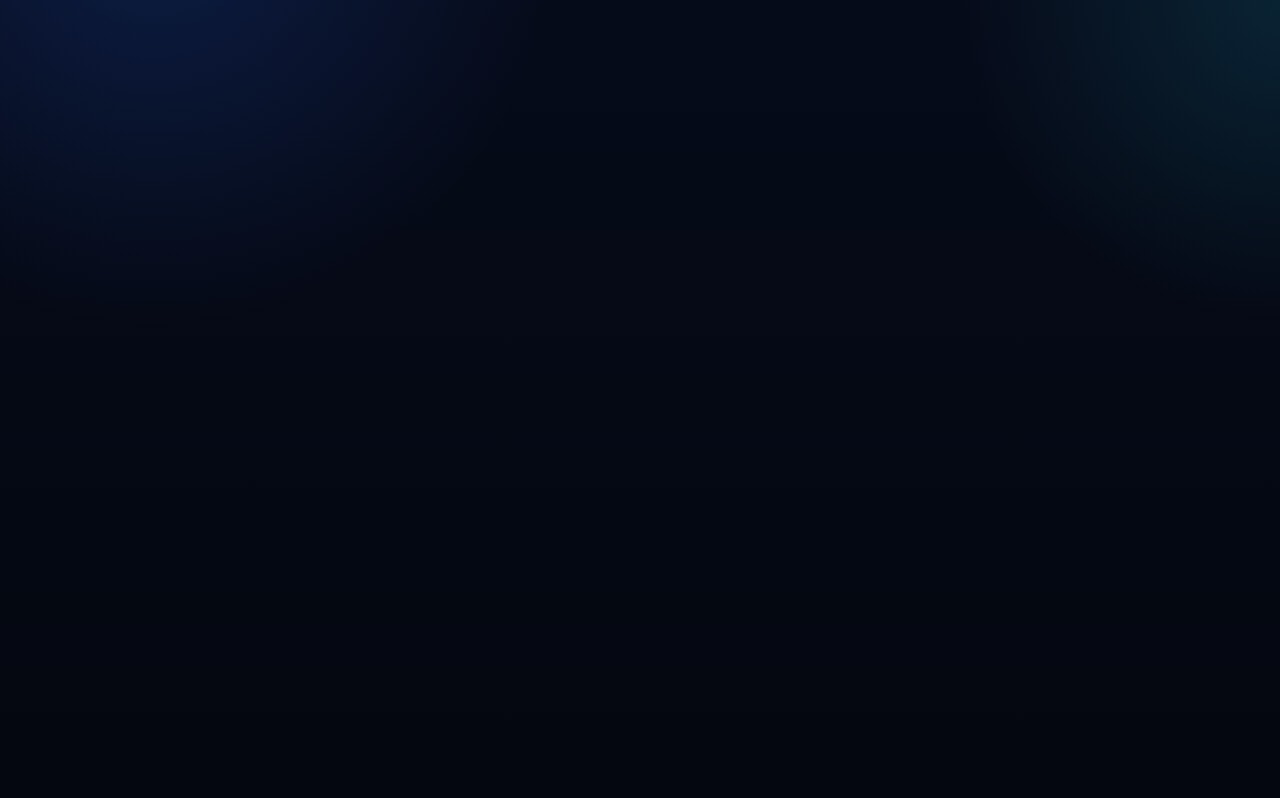
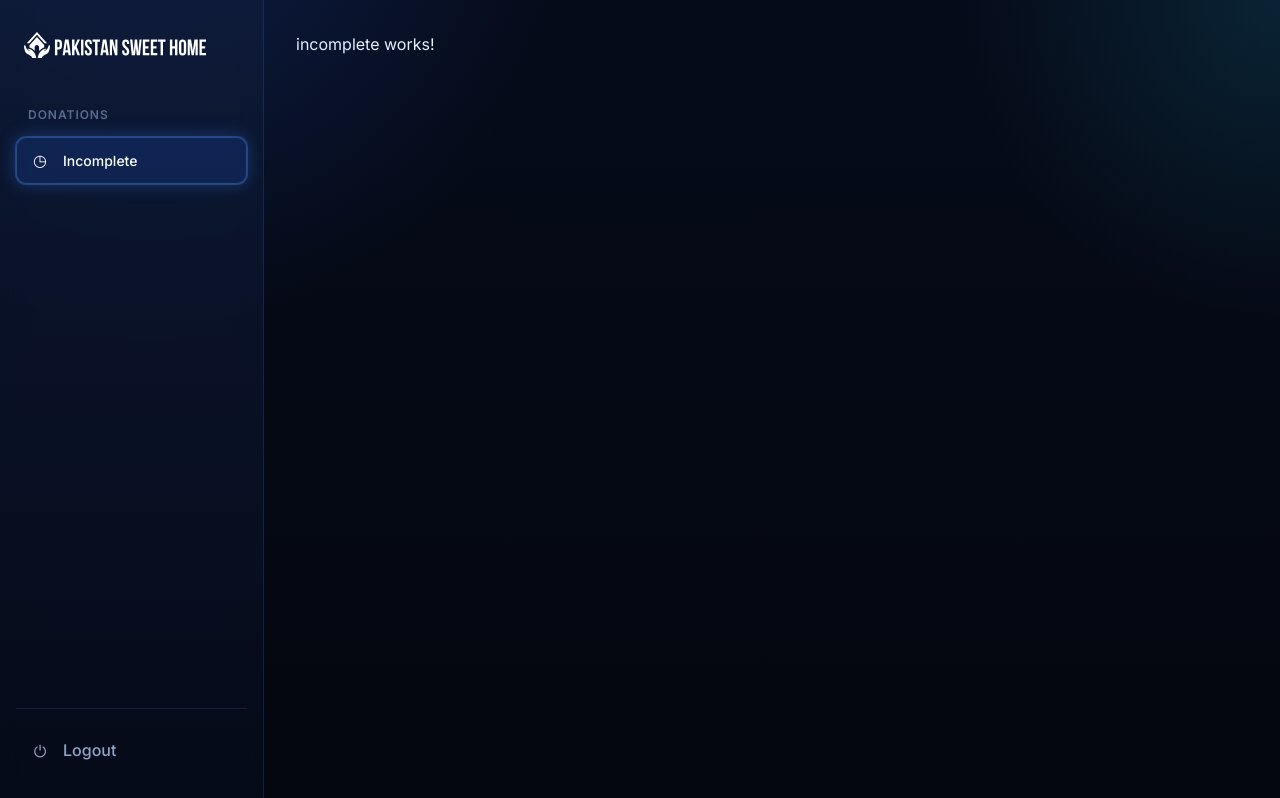
Before and after one commit to mansoorahmad13/PSH-CRM, an Angular app: page /donations/incomplete in a window 1280 px wide. Before the commit this address led to /. Built offline with nearby package versions, Linux system fonts and the light colour scheme; sample sign-in values are in the browser's storage.

Commit message:
feat: add app shell, route guards, and donations section

```diff
--- a/src/app/app.routes.ts
+++ b/src/app/app.routes.ts
@@ -1,12 +1,20 @@
 import { Routes } from '@angular/router';
 import { Login } from './login/login';
 import { guestGuard } from './auth/guest-guard';
+import { routes as donationRoutes } from './dashboard/donations/donations.routes';
+import { Shell } from './shell/shell';
+import { authGuard } from './auth/auth-guard';
 
 export const routes: Routes = [
-    {
-        path: 'login',
-        component: Login,
-        canMatch: [guestGuard],
-        title: 'Login · Pakistan Sweet Home CRM'
-    }
+  { path: 'login', component: Login, canMatch: [guestGuard], title: 'Login · Pakistan Sweet Home CRM' },
+  {
+    path: '',
+    component: Shell,
+    canMatch: [authGuard],
+    children: [
+      { path: '', redirectTo: 'donations/incomplete', pathMatch: 'full' },
+      { path: 'donations', children: donationRoutes },
+    ],
+  },
+  { path: '**', redirectTo: '' },
 ];
--- /dev/null
+++ b/src/app/auth/auth-guard.ts
@@ -0,0 +1,11 @@
+import { inject } from '@angular/core';
+import { CanMatchFn, RedirectCommand, Router } from '@angular/router';
+import { Auth } from './auth';
+
+export const authGuard: CanMatchFn = (route, segments) => {
+  const authService = inject(Auth)
+  const router = inject(Router)
+  const isLoggedIn = authService.checkIfLoggedIn()
+
+  return isLoggedIn ? true : new RedirectCommand(router.parseUrl('/login'))
+};
--- a/src/app/auth/auth.model.ts
+++ b/src/app/auth/auth.model.ts
@@ -1,6 +1,4 @@
-import { Role } from "../crm.variables";
-
-
+import { Role } from "../app.variables";
 
 export interface LoginResponse {
   admin: {
--- a/src/app/auth/auth.ts
+++ b/src/app/auth/auth.ts
@@ -1,6 +1,6 @@
 import { HttpClient } from '@angular/common/http';
 import { inject, Service } from '@angular/core';
-import { apiPath, User } from '../crm.variables';
+import { apiPath, User } from '../app.variables';
 import { Router } from '@angular/router';
 import { LoginResponse } from './auth.model';
 
@@ -33,4 +33,12 @@ export class Auth {
         return false
     }
 
+    logout() {
+        const user = localStorage.getItem('user')
+        if(user){
+            localStorage.removeItem('user')
+            this.router.navigate(['/login'])
+        }
+    }
+
 }
--- /dev/null
+++ b/src/app/dashboard/donations/incomplete/incomplete.html
@@ -0,0 +1 @@
+<p>incomplete works!</p>
--- /dev/null
+++ b/src/app/shell/shell.css
@@ -0,0 +1,126 @@
+/* App shell — sidebar + content. Uses global theme tokens from styles.css */
+
+.shell {
+  display: grid;
+  grid-template-columns: 264px 1fr;
+  min-height: 100dvh;
+}
+
+/* ==================== SIDEBAR ==================== */
+.sidebar {
+  display: flex;
+  flex-direction: column;
+  padding: var(--space-5) var(--space-4);
+  background:
+    linear-gradient(180deg, rgba(15, 28, 58, 0.75), rgba(6, 11, 26, 0.85));
+  border-right: 1px solid var(--c-border);
+  backdrop-filter: blur(var(--glass-blur));
+  -webkit-backdrop-filter: blur(var(--glass-blur));
+}
+
+.sidebar__brand {
+  display: flex;
+  align-items: center;
+  padding: var(--space-2) var(--space-2) var(--space-5);
+}
+.sidebar__logo {
+  height: 26px;
+  width: auto;
+  /* SVG is navy #003366 — recolor to white for the dark sidebar */
+  filter: brightness(0) invert(1);
+}
+
+/* ---- Navigation ---- */
+.sidebar__nav {
+  display: flex;
+  flex-direction: column;
+  gap: var(--space-1);
+  flex: 1;
+}
+
+.nav__section {
+  margin: var(--space-5) 0 var(--space-2);
+  padding: 0 var(--space-3);
+  font-size: var(--text-xs);
+  font-weight: 600;
+  letter-spacing: 0.08em;
+  text-transform: uppercase;
+  color: var(--c-text-faint);
+}
+
+.nav__item {
+  display: flex;
+  align-items: center;
+  gap: var(--space-3);
+  padding: var(--space-3) var(--space-3);
+  font-size: var(--text-sm);
+  font-weight: 500;
+  color: var(--c-text-muted);
+  text-decoration: none;
+  border-radius: var(--radius-md);
+  border: 1px solid transparent;
+  transition: color var(--dur) var(--ease),
+              background var(--dur) var(--ease),
+              border-color var(--dur) var(--ease);
+}
+.nav__item:hover {
+  color: var(--c-text);
+  background: rgba(96, 165, 250, 0.08);
+}
+
+/* Active link — highlighted with a glow accent */
+.nav__item.is-active {
+  color: #fff;
+  background: rgba(37, 99, 235, 0.18);
+  border-color: var(--c-border-strong);
+  box-shadow: var(--glow-primary);
+}
+
+.nav__icon {
+  display: inline-flex;
+  align-items: center;
+  justify-content: center;
+  width: 22px;
+  font-size: var(--text-md);
+  line-height: 1;
+}
+.nav__label {
+  flex: 1;
+}
+
+/* Logout uses a <button> — reset its native look to match nav links */
+.nav__item--button {
+  width: 100%;
+  font: inherit;
+  font-weight: 500;
+  background: transparent;
+  cursor: pointer;
+  text-align: left;
+}
+.nav__item--button:hover {
+  color: var(--c-danger);
+  background: rgba(239, 68, 68, 0.10);
+}
+
+/* ---- Footer ---- */
+.sidebar__foot {
+  padding-top: var(--space-4);
+  border-top: 1px solid var(--c-border);
+}
+
+/* ==================== CONTENT ==================== */
+.shell__content {
+  padding: var(--space-6);
+  overflow-y: auto;
+}
+
+/* ==================== RESPONSIVE ==================== */
+@media (max-width: 820px) {
+  .shell {
+    grid-template-columns: 72px 1fr;   /* collapse to icon-only rail */
+  }
+  .sidebar__logo { height: 22px; }
+  .nav__label,
+  .nav__section { display: none; }     /* hide text, keep icons */
+  .nav__item { justify-content: center; }
+}
--- /dev/null
+++ b/src/app/shell/shell.html
@@ -0,0 +1,42 @@
+<div class="shell">
+  <!-- ==================== SIDEBAR ==================== -->
+  <aside class="sidebar">
+    <!-- Brand -->
+    <div class="sidebar__brand">
+      <img class="sidebar__logo" src="assets/psh-logo.svg" alt="Pakistan Sweet Home" />
+    </div>
+
+    <!-- Navigation -->
+    <nav class="sidebar__nav">
+      <p class="nav__section">Donations</p>
+      <a class="nav__item" routerLink="/donations/incomplete" routerLinkActive="is-active">
+        <span class="nav__icon" aria-hidden="true">◷</span>
+        <span class="nav__label">Incomplete</span>
+      </a>
+
+      <!-- <a class="nav__item" routerLink="/donations/unpaid" routerLinkActive="is-active">
+        <span class="nav__icon" aria-hidden="true">◌</span>
+        <span class="nav__label">Unpaid</span>
+      </a>
+
+      <a class="nav__item" routerLink="/donations/paid" routerLinkActive="is-active">
+        <span class="nav__icon" aria-hidden="true">✓</span>
+        <span class="nav__label">Paid</span>
+      </a> -->
+    </nav>
+
+    <!-- Footer -->
+    <div class="sidebar__foot">
+      <!-- TODO: wire a logout action, e.g. (click)="onLogout()" -->
+      <button type="button" class="nav__item nav__item--button" (click)="onLogout()">
+        <span class="nav__icon" aria-hidden="true">⏻</span>
+        <span class="nav__label">Logout</span>
+      </button>
+    </div>
+  </aside>
+
+  <!-- ==================== CONTENT ==================== -->
+  <main class="shell__content">
+    <router-outlet />
+  </main>
+</div>
--- /dev/null
+++ b/src/app/shell/shell.ts
@@ -0,0 +1,18 @@
+import { Component, inject } from '@angular/core';
+import { RouterLink, RouterLinkActive, RouterOutlet } from '@angular/router';
+import { Auth } from '../auth/auth';
+
+@Component({
+  selector: 'app-shell',
+  imports: [RouterLink, RouterLinkActive, RouterOutlet],
+  templateUrl: './shell.html',
+  styleUrl: './shell.css',
+})
+export class Shell {
+  private authService = inject(Auth)
+
+  onLogout() {
+    this.authService.logout()
+  }
+
+}
```
Also changed, not shown: src/app/dashboard/donations/donations.routes.ts (added, +19 -0 lines), src/app/dashboard/donations/incomplete/incomplete.ts (added, +9 -0 lines), src/app/app.variables.ts (renamed from src/app/crm.variables.ts), src/app/dashboard/donations/incomplete/incomplete.css (added), 2 other files (tests, documents, lock files or other folders).
